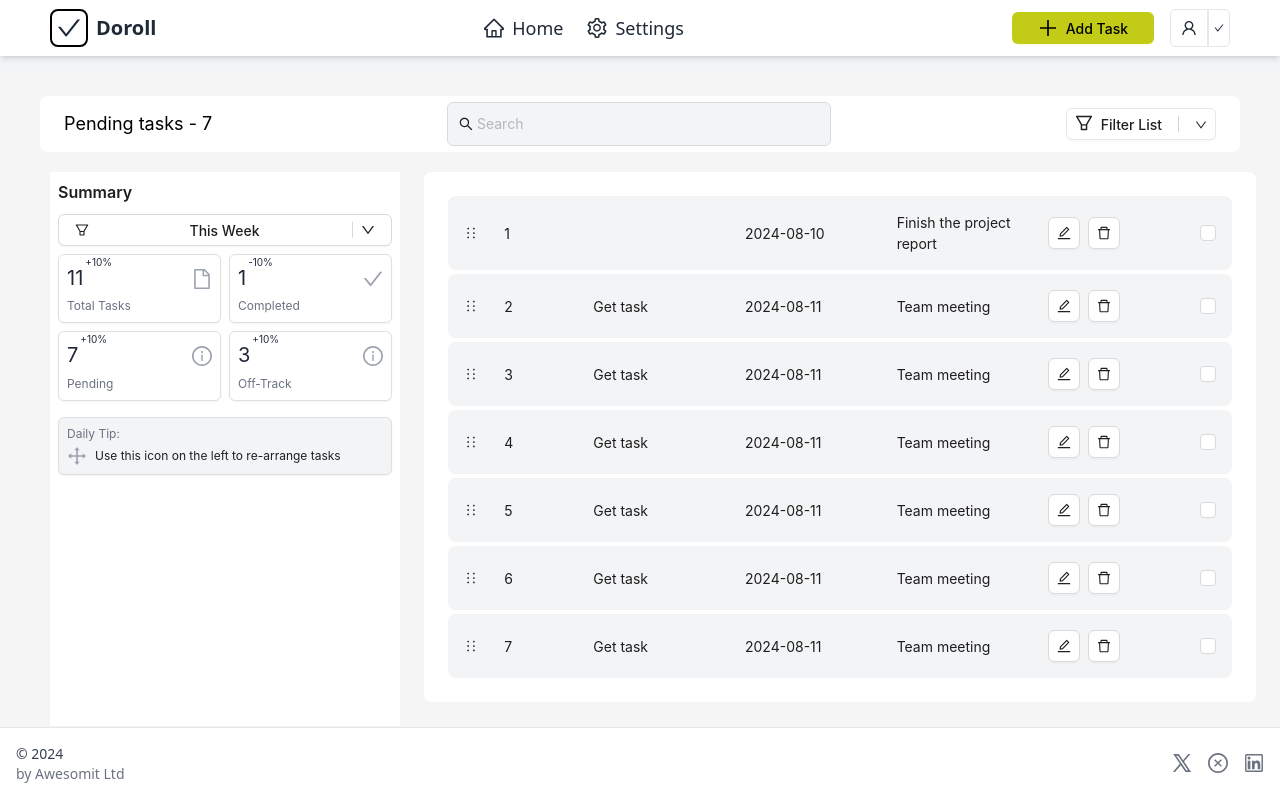
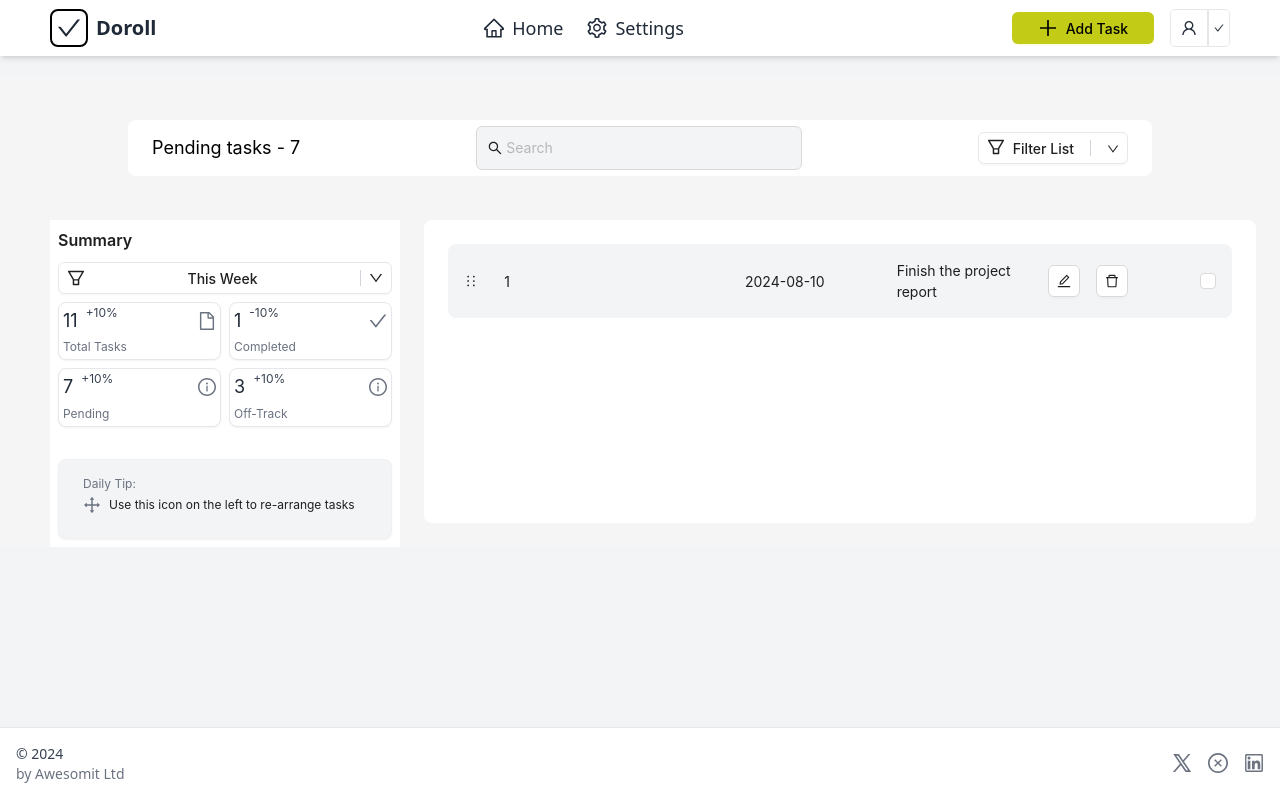
Before and after one commit to Iriboneye-Nina/Doroll-Frontend, a Next.js app: page / in a window 1280 px wide. Built offline with nearby package versions, Linux system fonts and the light colour scheme.

Commit message:
addingCard-style

```diff
--- a/src/components/content.tsx
+++ b/src/components/content.tsx
@@ -43,51 +43,7 @@ const todos: Todo[] = [
     description: "Complete the final draft of the report by Monday",
     content: ""
   },
-  {
-    id: 2,
-    title: "Team meeting",
-    content: "Get task",
-    createdDate: "2024-08-11",
-    description: "Attend the weekly team sync-up",
-
-  },
-  {
-    id: 3,
-    title: "Team meeting",
-    createdDate: "2024-08-11",
-    content: "Get task",
-    description: "Attend the weekly team sync-up",
-
-  },
-  {
-    id: 4,
-    title: "Team meeting",
-    createdDate: "2024-08-11",
-    content: "Get task",
-    description: "Attend the weekly team sync-up",
-
-  },
-  {
-    id: 5,
-    title: "Team meeting",
-    content: "Get task",
-    createdDate: "2024-08-11",
-    description: "Attend the weekly team sync-up",
-  },
-  {
-    id: 6,
-    title: "Team meeting",
-    content: "Get task",
-    createdDate: "2024-08-11",
-    description: "Attend the weekly team sync-up",
-  },
-  {
-    id: 7,
-    title: "Team meeting",
-    content: "Get task",
-    createdDate: "2024-08-11",
-    description: "Attend the weekly team sync-up",
-  },
+  // More todos...
 ];
 
 const { Title } = Typography;
@@ -128,11 +84,8 @@ const DashboardData = () => {
 
   return (
     <Layout>
-      <div>
-      <div
-  className="bg-white h-14 flex justify-between items-center px-6 py-2 rounded-lg mt-5 mx-auto"
-  style={{ width: "95%", maxWidth: "1200px" }}
->
+      <div className="p-6">
+        <div className="bg-white h-14 flex justify-between items-center px-6 py-2 rounded-lg mt-5 mx-auto max-w-screen-lg">
           <span className="text-lg">Pending tasks - 7</span>
           <Input
             prefix={<SearchOutlined />}
@@ -140,7 +93,7 @@ const DashboardData = () => {
             className="w-1/3 mx-4"
           />
           <Dropdown menu={menuProps}>
-            <Button className="flex items-center border border-gray-200 p-2 rounded-l-md cursor-pointer">
+            <Button className="flex items-center border border-gray-200 p-2 rounded-md cursor-pointer">
               <Space>
                 <FilterOutlined className="text-lg" />
                 <span className="text-sm">Filter List</span>
@@ -154,138 +107,112 @@ const DashboardData = () => {
 
       <Layout>
         <Sider
-
           width={350}
-
           style={{
-
             background: colorBgContainer,
             margin: "20px 0px 0px 50px",
           }}
         >
        <div className="p-2">
-            <Title level={5}>Summary</Title>
+  <Title level={5} className="text-white">Summary</Title>
   <Dropdown menu={menuProps}>
-            <Button style={{ width: "100%", display: "flex", justifyContent: "space-between", alignItems: "center", padding: "0 16px" }}>
-            <FilterOutlined style={{ marginRight: "8px" }} />
-
-             <div>
+    <Button className="w-full flex justify-between items-center p-2 rounded-md bg-white border border-gray-200">
+      <FilterOutlined className="text-lg mr-2" />
       <span>This Week</span>
-              </div>
-                  <div style={{ display: "flex", alignItems: "center" }}>
-                  <div style={{ borderLeft: "1px solid #d9d9d9", height: "16px", marginRight: "8px" }}></div>
+      <div className="flex items-center">
+        <div className="border-l border-gray-300 h-4 mx-2"></div>
         <DownOutlined />
       </div>
     </Button>
   </Dropdown>
 
-            {/* Cards Container */}
-            <div className="grid grid-cols-2  gap-2 mt-2">
+  <div className="grid grid-cols-2 gap-2 mt-2">
   {/* First Card */}
-              <Card
-                className="shadow-sm rounded-lg"
-                style={{ borderRadius: "6px", border: "1px solid #e0e0e0", padding: "8px" }}
-              >
+  <Card className="shadow-sm rounded-lg border border-gray-200 p-1 flex flex-col justify-between">
     <div className="flex justify-between items-center">
       <div className="flex items-start">
         <Statistic
           value={11}
           precision={0}
-                      valueStyle={{ fontSize: "20px", color: "#1f2937" }}
+          valueStyle={{ fontSize: "18px", color: "#1f2937" }}
         />
-                    <span
-                      style={{ fontSize: "10px", color: "#1f2937", position: "relative", top: "-8px", marginLeft: "2px" }}
-                    >
+        <span className="text-xs text-gray-700 ml-2 relative top-[-2px]">
           +10%
         </span>
       </div>
-                  <FileOutlined style={{ fontSize: "20px", color: "#9ca3af" }} />
+      <FileOutlined className="text-gray-500 text-lg" />
     </div>
     <div className="mt-1 text-gray-500 text-xs">Total Tasks</div>
   </Card>
 
   {/* Second Card */}
-              <Card
-                className="shadow-sm rounded-lg"
-                style={{ borderRadius: "6px", border: "1px solid #e0e0e0", padding: "8px" }}
-              >
+  <Card className="shadow-sm rounded-lg border border-gray-200 p-1 flex flex-col justify-between">
     <div className="flex justify-between items-center">
       <div className="flex items-start">
         <Statistic
           value={1}
           precision={0}
-                      valueStyle={{ fontSize: "20px", color: "#1f2937" }}
+          valueStyle={{ fontSize: "18px", color: "#1f2937" }}
         />
-                    <span
-                      style={{ fontSize: "10px", color: "#1f2937", position: "relative", top: "-8px", marginLeft: "2px" }}
-                    >
+        <span className="text-xs text-gray-700 ml-2 relative top-[-2px]">
           -10%
         </span>
       </div>
-                  <CheckOutlined style={{ fontSize: "20px", color: "#9ca3af" }} />
+      <CheckOutlined className="text-gray-500 text-lg" />
     </div>
     <div className="mt-1 text-gray-500 text-xs">Completed</div>
   </Card>
 
   {/* Third Card */}
-              <Card
-                className="shadow-sm rounded-lg"
-                style={{ borderRadius: "6px", border: "1px solid #e0e0e0", padding: "8px" }}
-              >
+  <Card className="shadow-sm rounded-lg border border-gray-200 p-1 flex flex-col justify-between">
     <div className="flex justify-between items-center">
       <div className="flex items-start">
         <Statistic
           value={7}
           precision={0}
-                      valueStyle={{ fontSize: "20px", color: "#1f2937" }}
+          valueStyle={{ fontSize: "18px", color: "#1f2937" }}
         />
-                    <span
-                      style={{ fontSize: "10px", color: "#1f2937", position: "relative", top: "-8px", marginLeft: "2px" }}
-                    >
+        <span className="text-xs text-gray-700 ml-2 relative top-[-2px]">
           +10%
         </span>
       </div>
-                  <InfoCircleOutlined style={{ fontSize: "20px", color: "#9ca3af" }} />
+      <InfoCircleOutlined className="text-gray-500 text-lg" />
     </div>
     <div className="mt-1 text-gray-500 text-xs">Pending</div>
   </Card>
 
   {/* Fourth Card */}
-              <Card
-                className="shadow-sm rounded-lg"
-                style={{ borderRadius: "6px", border: "1px solid #e0e0e0", padding: "8px" }}
-              >
+  <Card className="shadow-sm rounded-lg border border-gray-200 p-1 flex flex-col justify-between">
     <div className="flex justify-between items-center">
       <div className="flex items-start">
         <Statistic
           value={3}
           precision={0}
-                      valueStyle={{ fontSize: "20px", color: "#1f2937" }}
+          valueStyle={{ fontSize: "18px", color: "#1f2937" }}
         />
-                    <span
-                      style={{ fontSize: "10px", color: "#1f2937", position: "relative", top: "-8px", marginLeft: "2px" }}
-                    >
+        <span className="text-xs text-gray-700 ml-2 relative top-[-2px]">
           +10%
         </span>
       </div>
-                  <InfoCircleOutlined style={{ fontSize: "20px", color: "#9ca3af" }} />
+      <InfoCircleOutlined className="text-gray-500 text-lg" />
     </div>
     <div className="mt-1 text-gray-500 text-xs">Off-Track</div>
   </Card>
 </div>
 
-            {/* Additional Section */}
-            <Card
-              className="shadow-sm bg-gray-100 rounded-lg mt-4"
-              style={{ borderRadius: "6px", border: "1px solid #e0e0e0", padding: "8px" }}
-            >
+
+
+ <Card className="shadow-sm bg-gray-100 rounded-lg mt-8 px-6 py-4 min-h-[80px] flex flex-col justify-between">
      <div className="text-gray-500 text-xs">Daily Tip:</div>
          <div className="mt-1 flex items-center">
-                <DragOutlined style={{ fontSize: "20px", color: "#9ca3af" }} />
+            <DragOutlined className="text-gray-500 text-lg" />
             <span className="ml-2 text-xs">Use this icon on the left to re-arrange tasks</span>
          </div>
+
+
   </Card>
       </div>
+
         </Sider>
 
         <Layout style={{ padding: "0 24px 24px" }}>
@@ -302,27 +229,25 @@ const DashboardData = () => {
               {todos.map((todo) => (
                 <div
                   key={todo.id}
-                  className="flex justify-between items-center bg-gray-100 p-4 rounded-lg"
+                  className="flex justify-between items-center bg-gray-100 p-4 rounded-lg mb-2"
                 >
                   <HolderOutlined onClick={() => handleModalOpen(todo)} />
                   <div className="w-1/12">{todo.id}</div>
                   <div className="w-2/12">{todo.content}</div>
                   <div className="w-2/12">{todo.createdDate}</div>
                   <div className="w-2/12">{todo.title}</div>
-                  <div className="w-2/12 gap-12">
+                  <div className="w-2/12 flex gap-2">
                     <Button
                       icon={<EditOutlined />}
                       className="mr-2"
                     />
-                    <Button  icon={<DeleteOutlined />} />
+                    <Button icon={<DeleteOutlined />} />
                   </div>
                   <div>
-                    <Checkbox/>
+                    <Checkbox />
                   </div>
                 </div>
-
               ))}
-            </div>
 
               {/* Modal for Todo Details */}
               {selectedTodo && (
@@ -332,19 +257,23 @@ const DashboardData = () => {
                   onCancel={handleModalClose}
                   footer={null}
                 >
-              <div className="bg-white shadow-lg rounded-lg p-6 max-w-sm mx-auto">
+                  <div className="bg-white shadow-lg rounded-lg p-6">
                     <h4 className="text-xl font-semibold mb-4">{selectedTodo.title}</h4>
                     <div className="flex items-center gap-5 mb-2">
                       <p className="text-gray-600"><strong>Created Date:</strong> {selectedTodo.createdDate}</p>
                     </div>
                     <div className="mb-4">
-                        <p className="text-gray-700"><strong>Description:</strong> {selectedTodo.description}</p>
+                      <p className="text-gray-600"><strong>Description:</strong></p>
+                      <p>{selectedTodo.description}</p>
                     </div>
-
+                    <div className="mb-4">
+                      <p className="text-gray-600"><strong>Content:</strong></p>
+                      <p>{selectedTodo.content}</p>
                     </div>
-
+                  </div>
                 </Modal>
               )}
+            </div>
           </Content>
         </Layout>
       </Layout>
```
Lines whose indentation alone changed are shown as unchanged.
